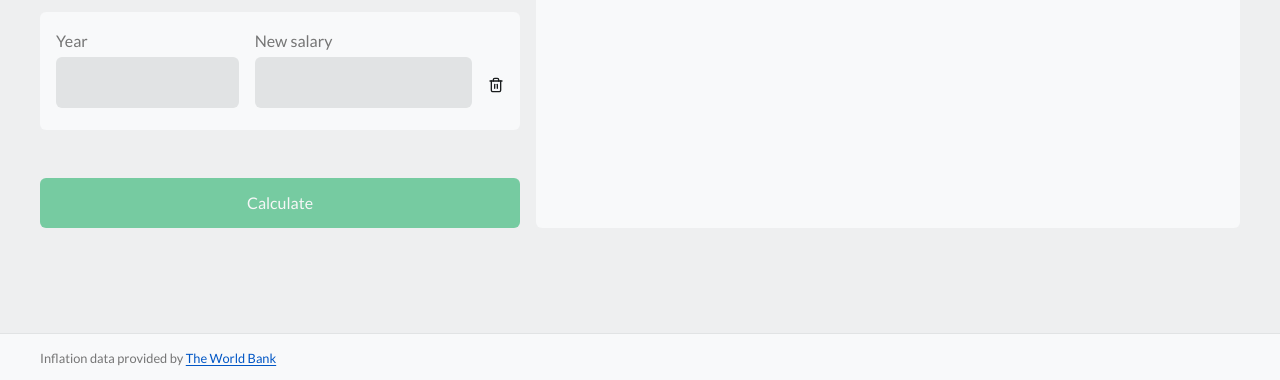
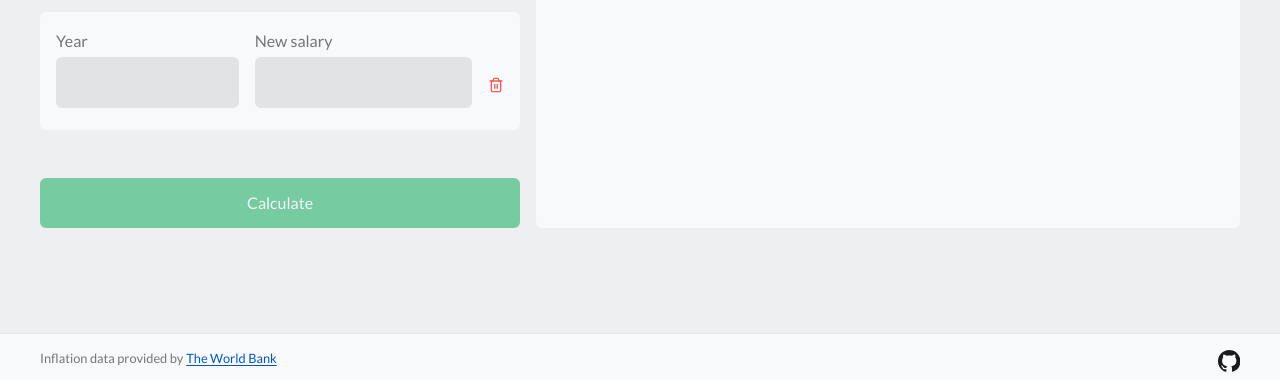
Before and after one commit to cloakedninjas/real-pay, a React (Vite) app: page / in a window 1280 px wide. Shown: the part 417-797 px from the top of the page. Built offline with nearby package versions, Linux system fonts and the light colour scheme.

Commit message:
Github link

```diff
--- a/src/App.css
+++ b/src/App.css
@@ -24,4 +24,15 @@
     color: var(--pico-muted-color);
     font-size: calc(var(--pico-font-size) * 0.8);
 
+    .container {
+        display: flex;
+        align-items: center;
+        gap: 3px;
+    }
 }
+
+.github {
+    margin-left: auto;
+    font-size: 1.4rem;
+    color: var(--pico-contrast);
+}
--- a/src/App.tsx
+++ b/src/App.tsx
@@ -1,5 +1,6 @@
 import './App.css'
 import Calculator from './Calculator/Calculator.tsx';
+import { Icon } from './Icon.tsx';
 
 function App() {
     return (
@@ -15,7 +16,15 @@
             </main>
             <footer className="footer">
                 <div className="container">
-                    Inflation data provided by <a href="https://data.worldbank.org/indicator/FP.CPI.TOTL.ZG">The World Bank</a>
+                    Inflation data provided by
+                    <a href="https://data.worldbank.org/indicator/FP.CPI.TOTL.ZG" target="_blank">The World Bank</a>
+                    <a href="https://github.com/cloakedninjas/real-pay"
+                       target="_blank"
+                       className="github"
+                       title="GitHub"
+                    >
+                        <Icon type="github"></Icon>
+                    </a>
                 </div>
             </footer>
         </div>
--- a/src/Calculator/Calculator.css
+++ b/src/Calculator/Calculator.css
@@ -2,6 +2,12 @@
     display: flex;
     flex-wrap: wrap;
     gap: var(--pico-spacing);
+
+    @media (max-width: 767px) {
+        form {
+            flex-basis: 100%;
+        }
+    }
 
     @media (min-width: 1280px) {
         flex-wrap: nowrap;
--- a/src/Icon.tsx
+++ b/src/Icon.tsx
@@ -1,5 +1,5 @@
 interface IconProps {
-  type: 'plus-circle' | 'trash';
+  type: 'plus-circle' | 'trash' | 'github';
   className?: string;
 }
 
@@ -40,6 +40,13 @@
         <line x1="14" y1="11" x2="14" y2="17" />
       </svg>
     ),
+    github: (
+        <svg xmlns="http://www.w3.org/2000/svg" width="1em" height="1em" fill="currentColor"
+             viewBox="0 0 16 16">
+          <path
+              d="M8 0C3.58 0 0 3.58 0 8c0 3.54 2.29 6.53 5.47 7.59.4.07.55-.17.55-.38 0-.19-.01-.82-.01-1.49-2.01.37-2.53-.49-2.69-.94-.09-.23-.48-.94-.82-1.13-.28-.15-.68-.52-.01-.53.63-.01 1.08.58 1.23.82.72 1.21 1.87.87 2.33.66.07-.52.28-.87.51-1.07-1.78-.2-3.64-.89-3.64-3.95 0-.87.31-1.59.82-2.15-.08-.2-.36-1.02.08-2.12 0 0 .67-.21 2.2.82.64-.18 1.32-.27 2-.27s1.36.09 2 .27c1.53-1.04 2.2-.82 2.2-.82.44 1.1.16 1.92.08 2.12.51.56.82 1.27.82 2.15 0 3.07-1.87 3.75-3.65 3.95.29.25.54.73.54 1.48 0 1.07-.01 1.93-.01 2.2 0 .21.15.46.55.38A8.01 8.01 0 0 0 16 8c0-4.42-3.58-8-8-8"/>
+        </svg>
+    )
   };
 
   return <span className={`icon ${className ?? ''}`}>{icons[type]}</span>;
--- a/src/vars.scss
+++ b/src/vars.scss
@@ -1,5 +1,7 @@
 :root {
   // ===== Colors =====
+
+  --delete-btn-color: #ff5757;
 
   // Primary color (blue)
   --pico-primary: #0056c5;
@@ -220,14 +222,6 @@
     // Text selection
     --pico-text-selection-color: rgba(137, 172, 255, 0.3);
 
-    // ===== Typography =====
-
-    // Font families (Inter for body, Manrope for display)
-    --pico-font-family: 'Inter', system-ui, -apple-system, "Segoe UI", Roboto, "Helvetica Neue", Arial, sans-serif;
-
-    // Typography spacing
-    --pico-typography-spacing-vertical: 1.5rem;
-
     // Heading colors
     --pico-h1-color: var(--pico-color);
     --pico-h2-color: var(--pico-color);
@@ -323,7 +317,5 @@
     // Tooltip
     --pico-tooltip-background-color: var(--pico-contrast);
     --pico-tooltip-color: var(--pico-contrast-inverse);
-
-    --delete-btn-color: #ff5757;
   }
 }
```
